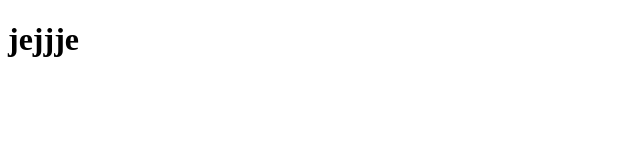
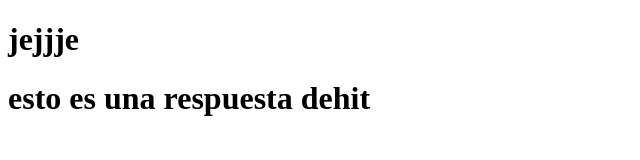
Before and after one commit to HenryTian15/trabajo2, a plain HTML site: page index.html in a window 1280 px wide. Shown: the whole page, without its empty margins (0-640 px from the left). Drawn offline with Linux system fonts and the light colour scheme.

Commit message:
Update index.html

```diff
--- a/index.html
+++ b/index.html
@@ -12,5 +12,8 @@
     <h1>jejjje
 
     </h1>
+
+    <h1>esto es una respuesta dehit </h1>
+
 </body>
 </html>
```
